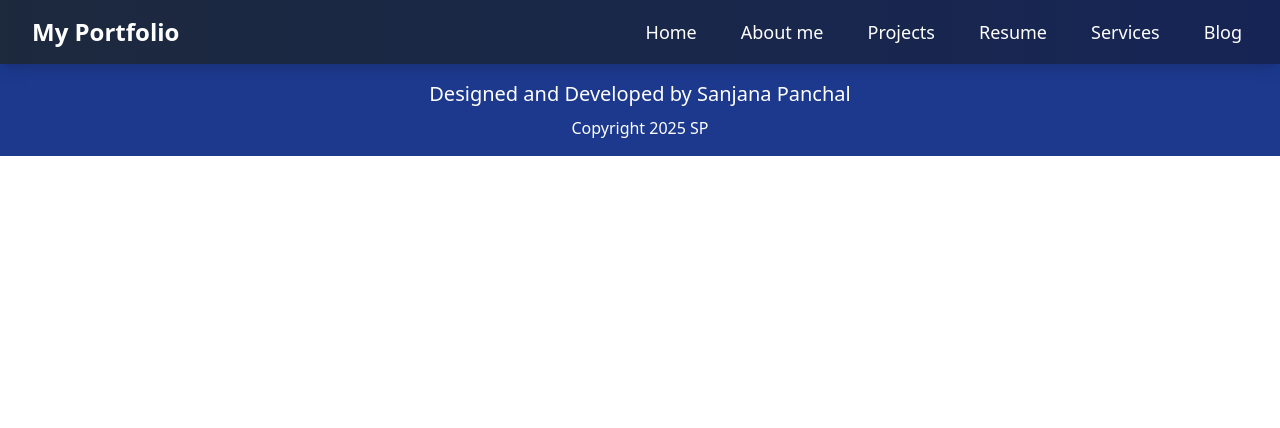
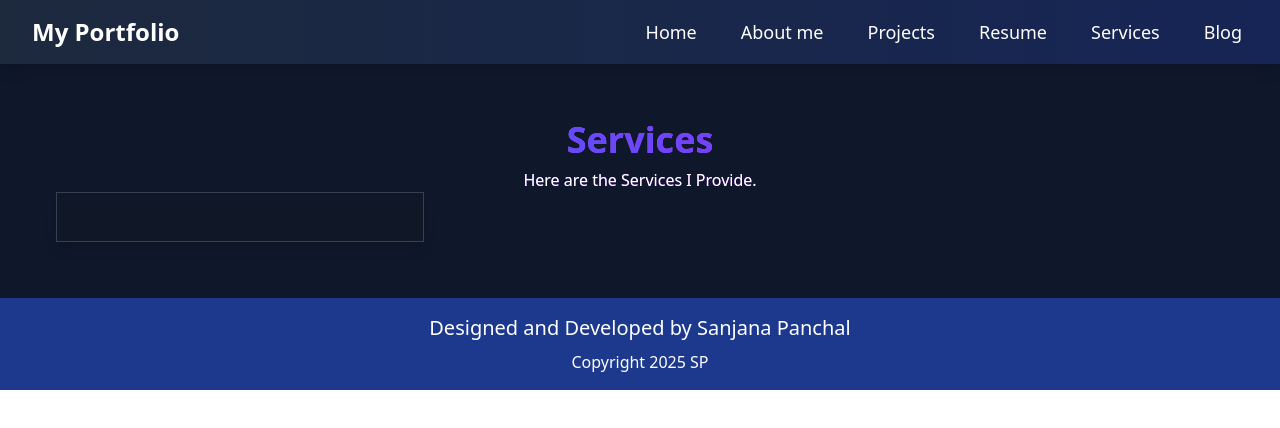
Before and after one commit to sanjana-panchal27/Portfolio, a React (Vite) app: page /services in a window 1280 px wide. Shown: the top 428 px of the page. Built offline with nearby package versions, Linux system fonts and the light colour scheme.

Commit message:
services cards

```diff
--- a/src/App.jsx
+++ b/src/App.jsx
@@ -5,6 +5,7 @@ import Home from './components/Home/Home';
 import Footer from './components/Footer';
 import Projects from './components/Projects/Projects';
 import Resume from './components/Resume/ResumeNew';
+import Services from './components/Services/services';
 
 function App() {
   return (
@@ -16,8 +17,8 @@ function App() {
           <Route path="/about" element={<About />} />
           <Route path="/projects" element={<Projects />} />
           <Route path="/resume" element={<Resume />} />
+          <Route path="/services" element={<Services />} />
         </Routes>
-
 
         <Footer />
       </BrowserRouter>
--- a/src/components/About/AboutCard.tsx
+++ b/src/components/About/AboutCard.tsx
@@ -1,9 +1,7 @@
 import React from 'react';
 
-// AboutCard component styled with Tailwind CSS to match the screenshot's aesthetic.
 const AboutCard = () => {
   return (
-    // Main container acting as a card with a dark gradient, rounded corners, and shadow.
     <div className="bg-gradient-to-br from-gray-800 to-gray-900 rounded-2xl shadow-xl p-6 md:p-8 text-gray-200">
 
       <blockquote className="font-sans">
@@ -19,13 +17,12 @@ const AboutCard = () => {
           I've completed my Bachelor's degree B.Sc.IT June, 2025.
         </p>
 
-        {/* List of hobbies with a descriptive heading. */}
         <div className="mt-8">
           <p className="text-lg font-medium text-white mb-3">
             Apart from coding, some other activities that I love to do:
           </p>
           <ul className="list-none pl-0">
-            {/* List items with inline SVG icons for styling. */}
+
             <li className="flex items-center mb-2 text-gray-300">
               <svg
                 xmlns="http://www.w3.org/2000/svg"
--- a/src/components/Projects/Projects.tsx
+++ b/src/components/Projects/Projects.tsx
@@ -1,5 +1,5 @@
 import React from 'react';
-import { Container, Row, Col } from 'react-bootstrap';
+import { Row, Col } from 'react-bootstrap';
 import ProjectCards from './ProjectCards';
 import RUPlacementCell from '../../Assets/Projects/RUPlacementCell.png';
 import DocuHub from '../../Assets/Projects/DocuHub.png';
--- /dev/null
+++ b/src/components/Services/ServiceCard.tsx
@@ -0,0 +1,22 @@
+import React from 'react';
+
+const serviceCard = (props) => {
+  return (
+    <>
+      <div className="shadow-lg bg-gray-900 p-6 border border-gray-700 h-full flex flex-col">
+        <div className="div">
+          <img />
+
+          <div className="div">
+            <h4>{props.title}</h4>
+            <p>{props.description}</p>
+          </div>
+
+          <div className="div"></div>
+        </div>
+      </div>
+    </>
+  );
+};
+
+export default serviceCard;
--- /dev/null
+++ b/src/components/Services/Services.tsx
@@ -0,0 +1,33 @@
+import React from 'react';
+import ServiceCard from './ServiceCard';
+import { Col, Row } from 'react-bootstrap';
+
+const services = (props) => {
+  return (
+    <>
+      <div className="bg-slate-900 p-8 text-gray-200 font-sans">
+        <div className="p-6 text-center">
+          <div className="text-transparent bg-clip-text bg-gradient-to-r from-teal-400 via-purple-500 to-pink-500">
+            <h1 className="text-4xl font-sans bg-gradient-to-r from-blue-600 to-purple-600 bg-clip-text text-transparent font-seriftext-4xl font-extrabold text-center mb-2">
+              Services
+            </h1>
+
+            <div className="mt-1">
+              <p className="text-white ">Here are the Services I Provide.</p>
+            </div>
+          </div>
+
+          <Row>
+            <Col>
+              <div className="grid grid-cols-1 md:grid-cols-2 lg:grid-cols-3 gap-8">
+                <ServiceCard />
+              </div>
+            </Col>
+          </Row>
+        </div>
+      </div>
+    </>
+  );
+};
+
+export default services;
--- a/src/components/Skills/skills.tsx
+++ /dev/null
@@ -1,11 +0,0 @@
-import React from 'react';
-
-const skills = () => {
-  return (
-    <>
-      <h1>Skills</h1>
-    </>
-  );
-};
-
-export default skills;
```
